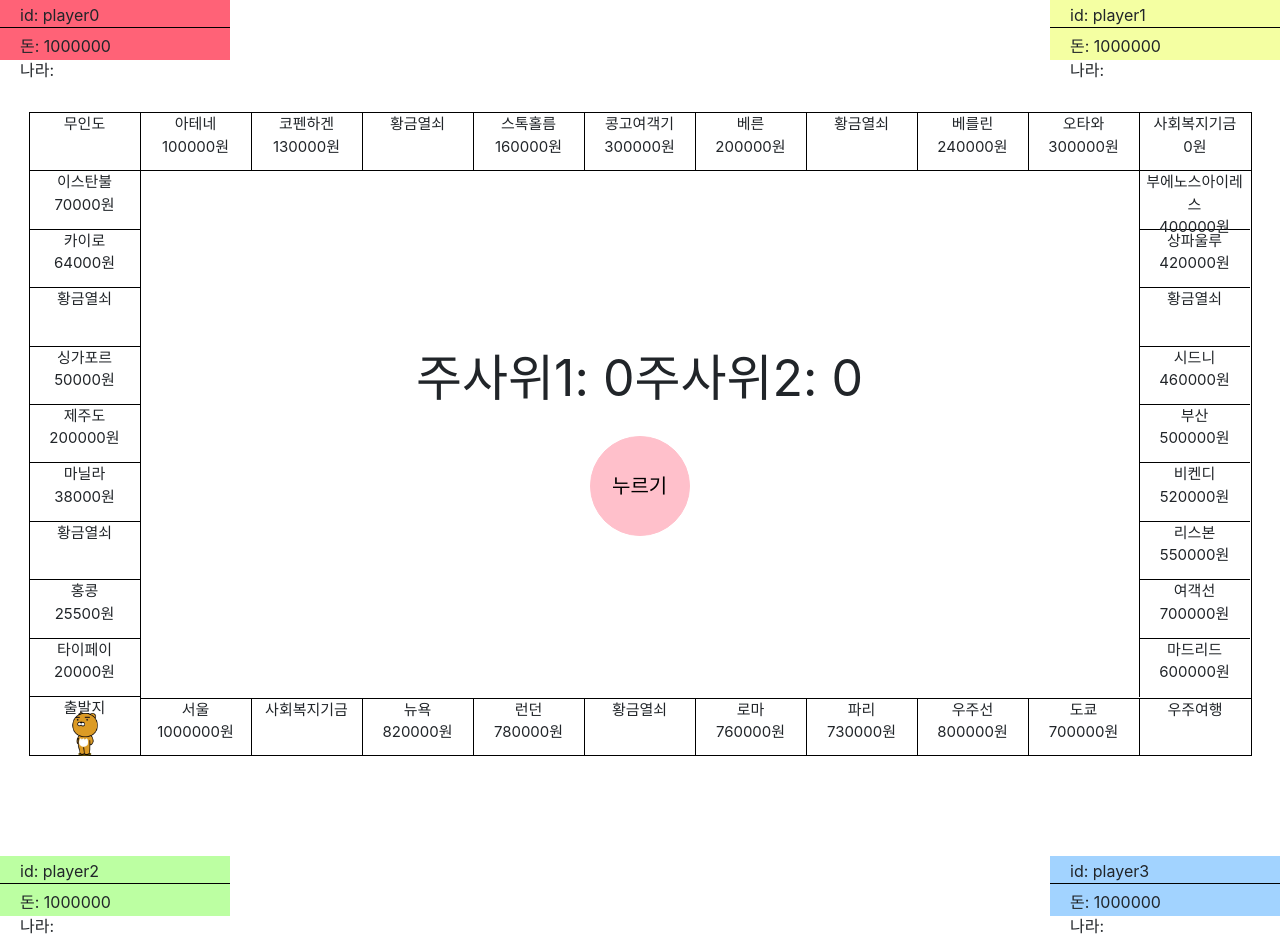
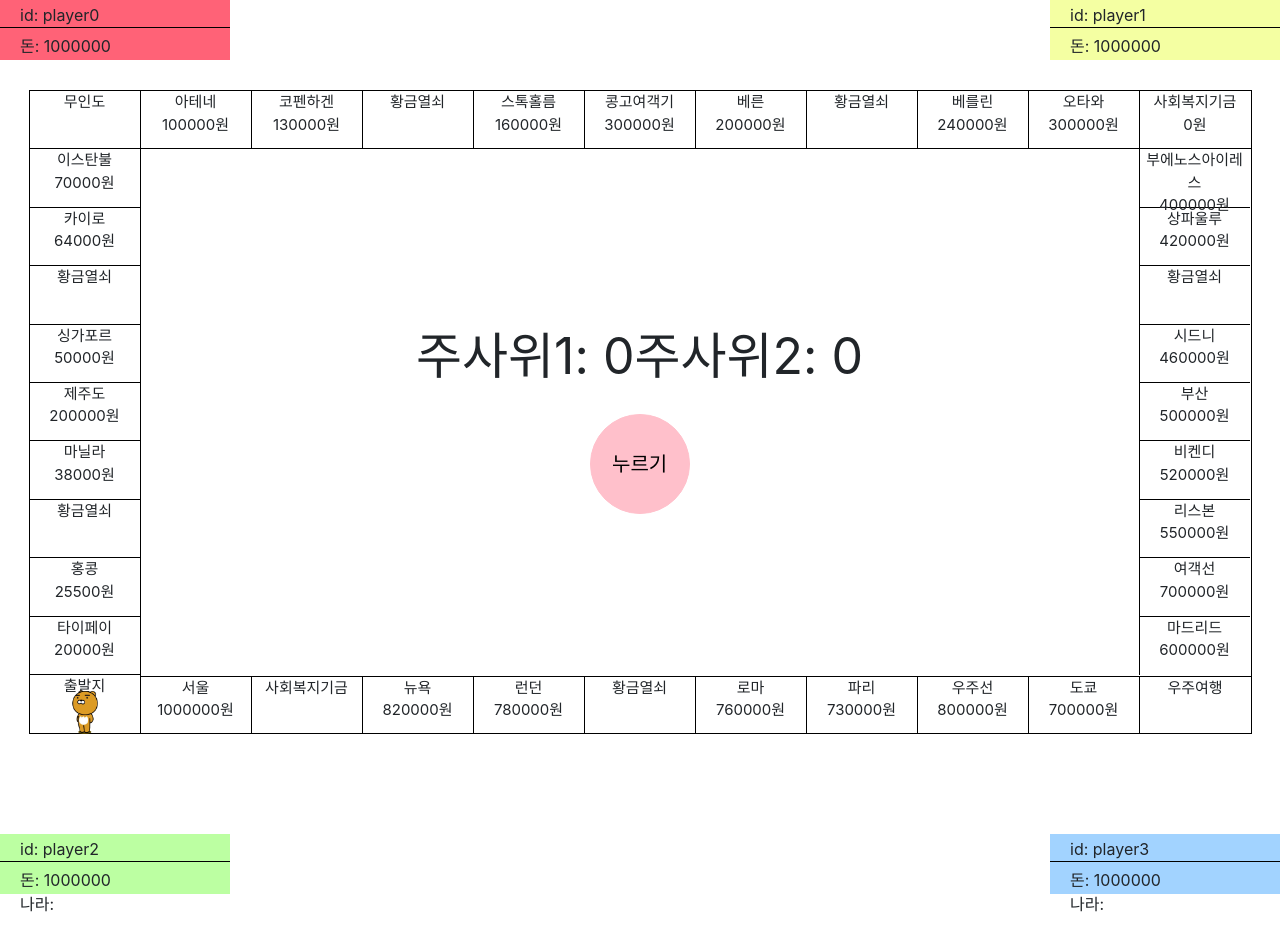
Before and after one commit to 2018os/bluemarble, a React (Create React App) app: page /blue in a window 1280 px wide. After the commit the page ends 916 px from the top, so only its background shows below. Built offline with nearby package versions, Linux system fonts and the light colour scheme.

Commit message:
Update Showplayer1.js

```diff
--- a/src/components/player/Showplayer1.js
+++ b/src/components/player/Showplayer1.js
@@ -11,7 +11,7 @@ class Showplayer1 extends Component {
         <div className="A_player">
           <p>id: {player[0].playerName}</p>
           <p>돈: {player[0].money}</p>
-          <p>나라: {player[0].ownCountries}</p>
+          {/* <p>나라: {player[0].ownCountries}</p> */}
         </div>
         <div className="B_player">
         {
@@ -21,7 +21,7 @@ class Showplayer1 extends Component {
                 <div>
                   <p>id: {player[1].playerName}</p>
                   <p>돈: {player[1].money}</p>
-                  <p>나라: {player[1].ownCountries}</p>
+                  {/* <p>나라: {player[1].ownCountries}</p> */}
                 </div>
               )
             } else {
```
